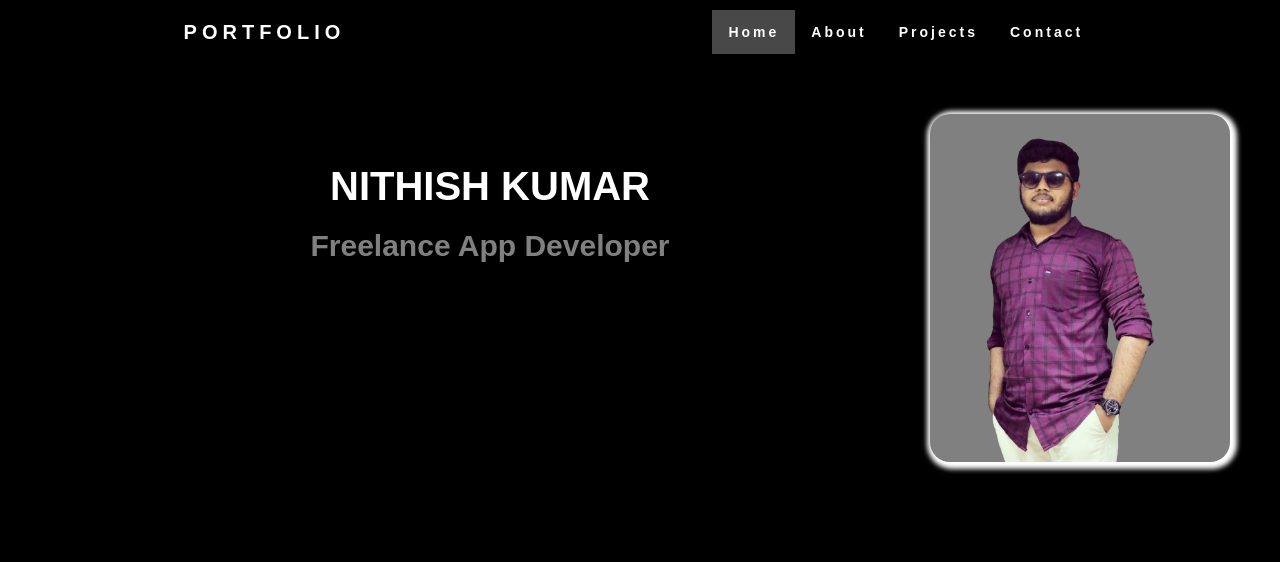
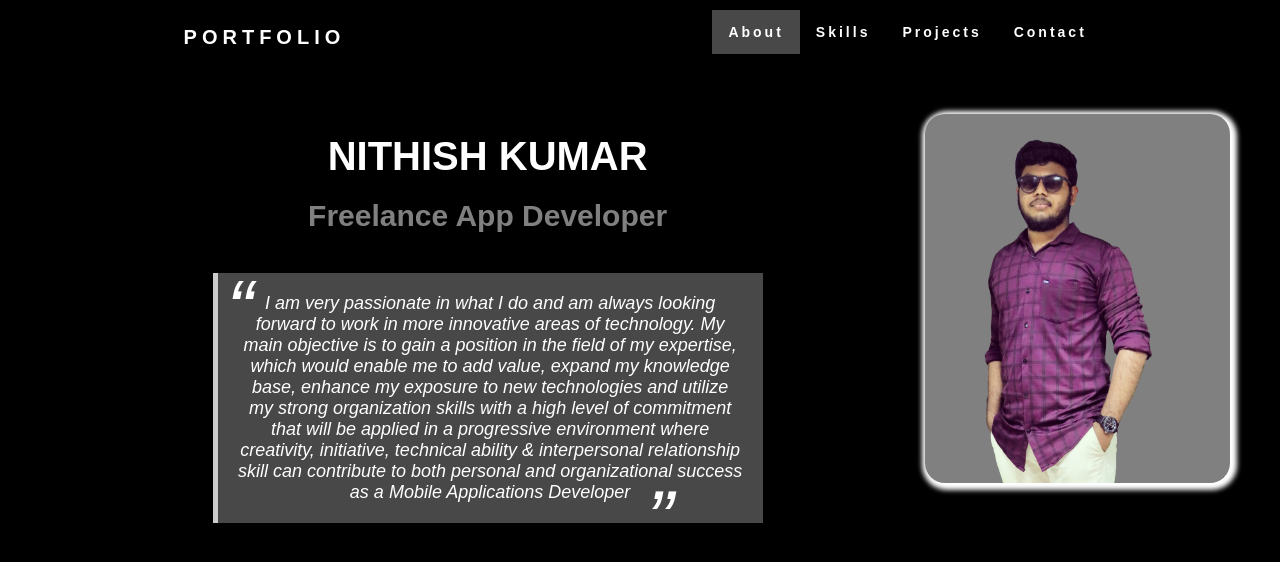
Before and after one commit to nithish-kumar22/akash2212.github.io, a plain HTML site: page index.html in a window 1280 px wide. Drawn offline with Linux system fonts and the light colour scheme.

Commit message:
Added about

```diff
--- a/index.html
+++ b/index.html
@@ -12,17 +12,17 @@
 
         <div class="heading">
 
-          <h4 style="font-weight: 800;">Portfolio</h4>
+          <h4 style="font-weight: 800;margin-top: 10px;">Portfolio</h4>
 
         </div>
 
         <ul class="nav-links">
 
-          <li><a class="active" href="index.html">Home</a></li>
+          <li><a class="active" href="index.html">About</a></li>
 
-          <li><a href="about.html">About</a></li>
+          <li><a href="skills.html">Skills</a></li>
 
-          <li><a href="services.html">Projects</a></li>
+          <li><a href="projects.html">Projects</a></li>
 
           <li><a href="contact.html">Contact</a></li>
 
@@ -34,6 +34,9 @@
         <div id="content">
             <p id="name">NITHISH KUMAR</p>
             <p id="freelance">Freelance App Developer</p>
+            <div style="width: 100%; display:flex; justify-content:center;align-items:center;">
+                <blockquote id="about">I am very passionate in what I do and am always looking forward to work in more innovative areas of technology. My main objective is to gain a position in the field of my expertise, which would enable me to add value, expand my knowledge base, enhance my exposure to new technologies and utilize my strong organization skills with a high level of commitment that will be applied in a progressive environment where creativity, initiative, technical ability & interpersonal relationship skill can contribute to both personal and organizational success as a Mobile Applications Developer</blockquote>
+            </div>
         </div>
         <div id="pic">
             <img src="photo.png" style="width: 300px;height: 100%;">
@@ -148,10 +151,11 @@ background-color: #484848;
 }
 
 #content {
-    flex: 2;
+    flex: 1.6;
 }
 
 #pic {
+    display: flex;
     float: right;
     position: relative;
     right: 50px;
@@ -160,6 +164,8 @@ background-color: #484848;
     background-color: gray;
     border-radius: 20px;
     box-shadow: 2px 2px 5px 5px white;
+    justify-content: center;
+    align-items: center;
 }
 
 #name {
@@ -169,7 +175,7 @@ background-color: #484848;
     font-size: 40px;
     text-align: center;
     position: relative;
-    top: 100px;
+    top: 70px;
 }
 
 #freelance {
@@ -179,9 +185,66 @@ background-color: #484848;
     font-size: 30px;
     text-align: center;
     position: relative;
-    top: 120px;
+    top: 90px;
 }
 
+blockquote {
+    max-width: 550px;
+    text-align: center;
+    margin: 20px;
+    padding: 20px;
+    color: white;
+    font-style: italic;
+    font-size: 18px;
+    position: relative;
+    top: 110px;
+    background: #484848;
+    border-left:5px solid #ccc;
+    font-family: Arial,Helvetica Neue,Helvetica,sans-serif;
+
+}
+blockquote::before {
+content: open-quote;
+display: block;
+font-size: 80px;
+left: -250px;
+top: -30px;
+position: relative;
+height: 0;
+}
+blockquote::after {
+content: close-quote;
+display: block;
+font-size: 80px;
+left: 170px;
+top: -30px;
+position: relative;
+height: 0;
+}
+/*
+#about {
+    color: gray;
+    font-size: 20px;
+    position: relative;
+    top: 150px;
+    font-style: italic;
+    width: 60%;
+    text-align: center;
+} */
+
+#quotestart {
+    color: white;
+    font-size: 35px;
+    font-weight: 800;
+    font-style: italic;
+}
+
+#quoteend {
+    color: white;
+    font-size: 35px;
+    font-weight: 800;
+    font-style: italic;
+}
 
 </style>
 </html>
```
Also changed, not shown: projects.html (added, +12 -0 lines), skills.html (added, +12 -0 lines).
